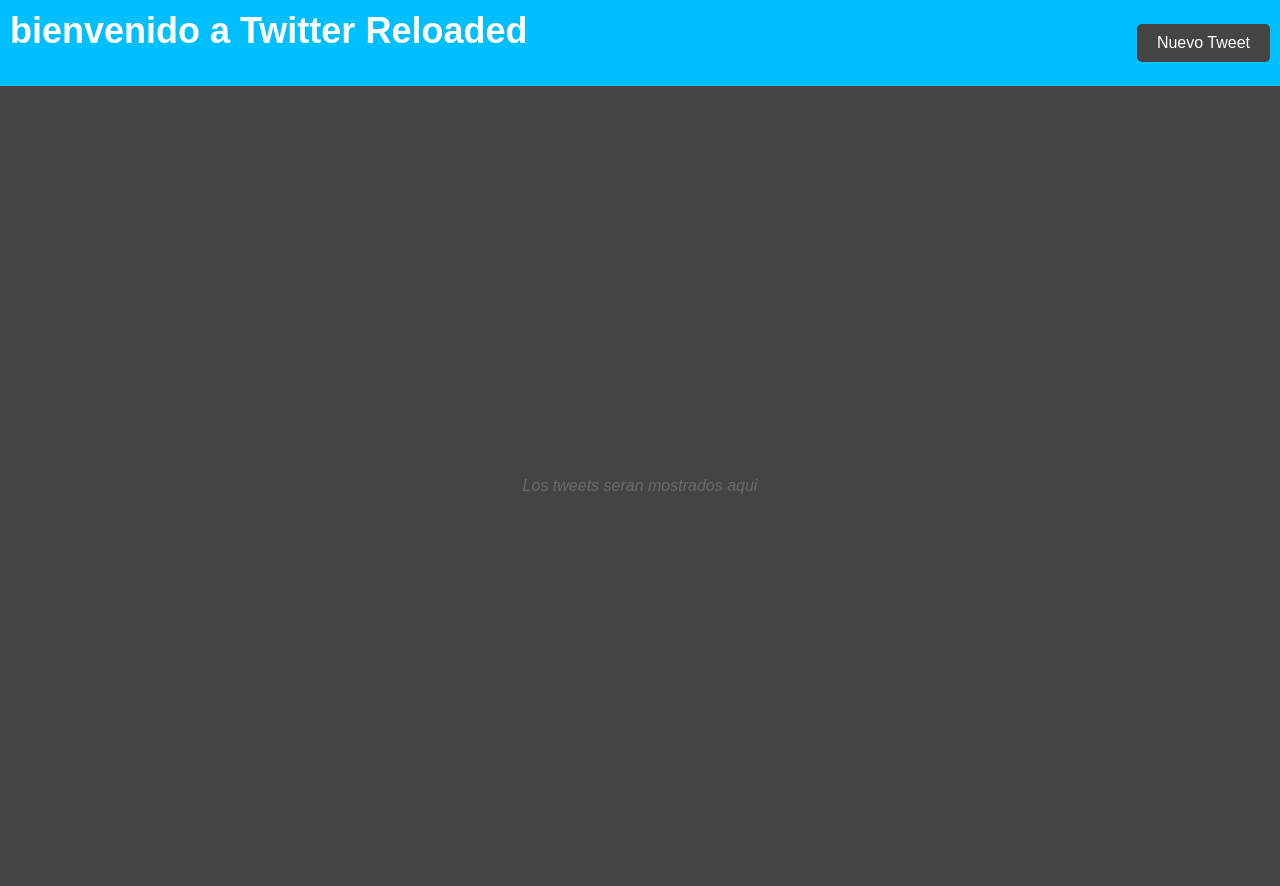
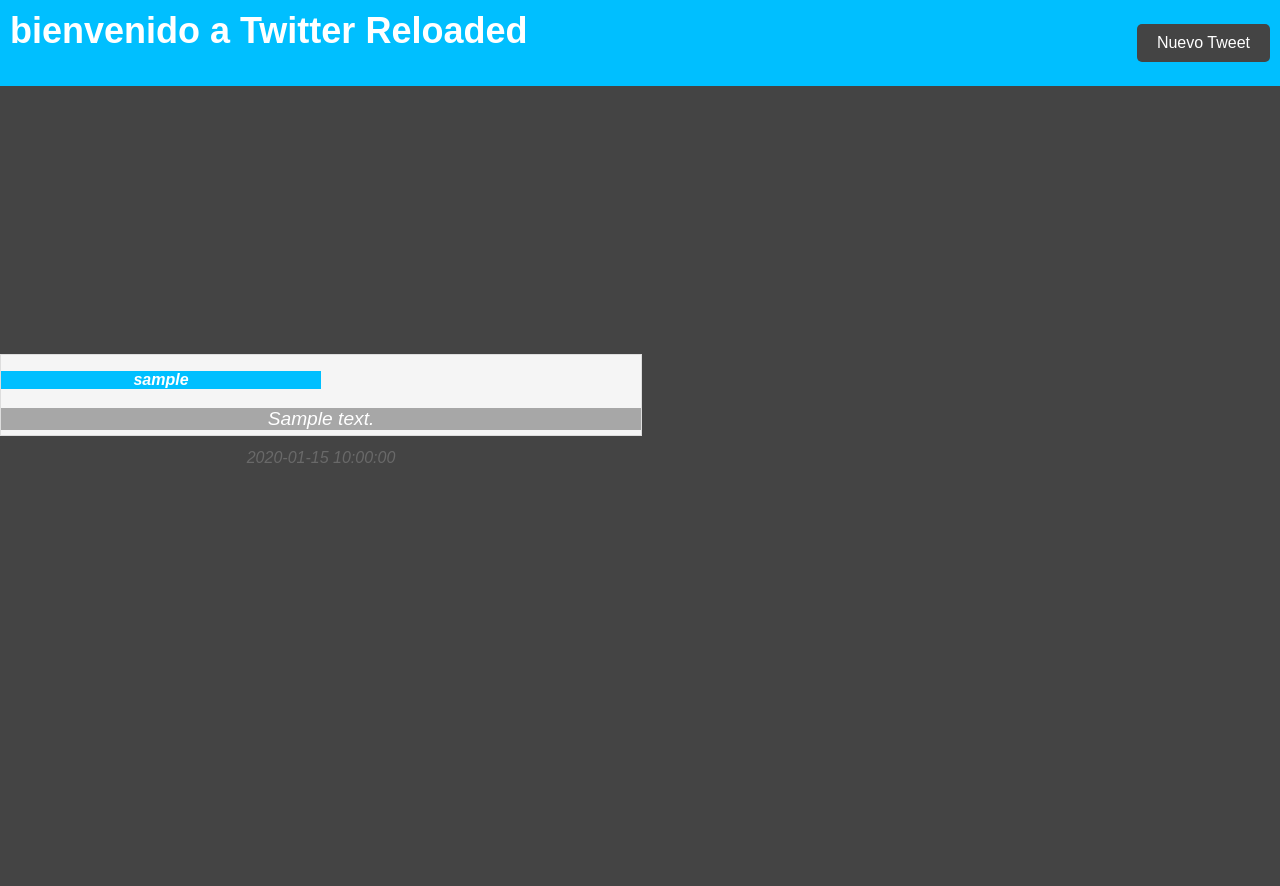
Before and after one commit to AndreaMRinTr/proy_DistributedSystems, a Flask app: template templates/DashBoard.html in a window 1280 px wide. After the commit the page ends 463 px from the top, so only its background shows below. Run offline with Flask 3, Linux system fonts and the light colour scheme; the template is opened without the code that fills it: most values are stand-ins (such as "Sample title", 1, 10 or a date in 2020).

Commit message:
implemented the tweet listing

```diff
--- a/main.py
+++ b/main.py
@@ -1,9 +1,13 @@
 # This is a sample Python script.
-from flask import Flask, request, render_template
+from flask import Flask, request, render_template,jsonify
 from datetime import datetime
-from objects import Tweet
+from objects import Tweet, User
+from pymongo import MongoClient
+import json
+
 app = Flask(__name__)
-
+#client = MongoClient('mongodb://localhost:27017/')
+#db = client['your_database_name']
 
 @app.route('/')
 def hello_world():
@@ -31,9 +35,14 @@
 
 @app.route('/board', methods=['POST'])
 def board():
-    return render_template('DashBoard.html')
+    tweets = load_tweets_from_json()
+    return render_template('DashBoard.html', tweets=tweets)
+
+def load_tweets_from_json():
+    with open('tweets.json') as file:
+        tweets = json.load(file)
+    return tweets
+
 
 if __name__ == '__main__':
     app.run()
-# Press Shift+F10 to execute it or replace it with your code.
-# Press Double Shift to search everywhere for classes, files, tool windows, actions, and settings.
--- a/objects.py
+++ b/objects.py
@@ -3,7 +3,6 @@
         self.text = text
         self.author = author
         self.timestamp = timestamp
-        self.replies = []
         self.comments = []
 
 class User:
@@ -12,6 +11,7 @@
         self.handle = handle
         self.tweets = []
         self.replies = []
+        self.password =""
 
     def create_tweet(self, text, timestamp):
         tweet = Tweet(text, self, timestamp)
--- a/static/style.css
+++ b/static/style.css
@@ -1,28 +1,34 @@
-body {
+		body {
 			background-color: #444444;
 			margin: 0;
 			padding: 0;
 			font-family: Arial, sans-serif;
 		}
+
 		.container {
 			display: flex;
 			flex-direction: column;
 			align-items: center;
 			justify-content: center;
-			height: 100vh;
+			height: 50vh;
+
 		}
 		.box {
 			background-color: #00CED1 ;
 			border: 1px solid #C0C0C0;
 			box-shadow: 0px 0px 10px 0px #C0C0C0;
 			padding: 20px;
-			width: 400px;
+			width: 75 vw;
 			display: flex;
 			flex-direction: column;
-			align-items: center;
+			align-items: flex-start;
 			justify-content: center;
 			text-align: center;
 			box-sizing: border-box;
+		}
+		#inputField{
+			width: 50vh;
+
 		}
 		h1 {
 			margin-top: 0;
@@ -61,6 +67,8 @@
 			align-items: center;
 			justify-content: space-between;
 			box-sizing: border-box;
+			position: fixed;
+			width: 100vw;
 		}
 		.tweet-container {
 			display: flex;
@@ -71,3 +79,45 @@
 			font-style: italic;
 			color: #696969;
 		}
+.tweet-container {
+    width: 100vw;
+    margin: 0 auto;
+    background-color: #444444;
+	display: flex;
+	flex-direction: column;
+	align-items: flex-start;
+
+}
+.tweet {
+    background-color: #f5f5f5;
+    border: 1px solid #ddd;
+
+    margin-bottom: 10px;
+	width: 50vw;
+	display: flexbox;
+	flex-direction: column;
+	height: 10vh;
+}
+
+.tweet-header {
+
+	background-color: #00BFFF;
+	width: 50%;
+
+}
+.tweet-author{
+
+	color: white;
+	font-weight: bold;
+	left:0;
+}
+
+.tweet-content {
+
+	background-color: #a7a7a7;
+
+}
+.tweet-text{
+	color: white;
+	font-size: larger;
+}
--- a/templates/DashBoard.html
+++ b/templates/DashBoard.html
@@ -8,11 +8,29 @@
 	<div class="top-bar">
 		<h1>bienvenido a Twitter Reloaded</h1>
 		<form method="post" action="{{ url_for('create_tweet') }}">
-				<button  class ="abutton" type="submit">Nuevo Tweet</button>
+			<button  class ="abutton" type="submit">Nuevo Tweet</button>
 		</form>
 	</div>
+
 	<div class="tweet-container">
-		Los tweets seran mostrados aqui
-	</div>
+
+        {% for tweet in tweets %}
+        <div class="tweet">
+			<div class="tweet-header">
+				 <p class="tweet-author">{{ tweet.username }}</p>
+			</div>
+			<div class="tweet-content">
+				<p class="tweet-text">{{ tweet.content }}</p>
+			</div>
+            <div class="tweet-details">
+				  <p class="tweet-time">{{ tweet.timestamp }}</p>
+			</div>
+
+
+        </div>
+        {% endfor %}
+    </div>
+
+
 </body>
 </html>
```
Also changed, not shown: templates/newTweet.html (+16 -1 lines), tweets.json (added, +52 -0 lines).
